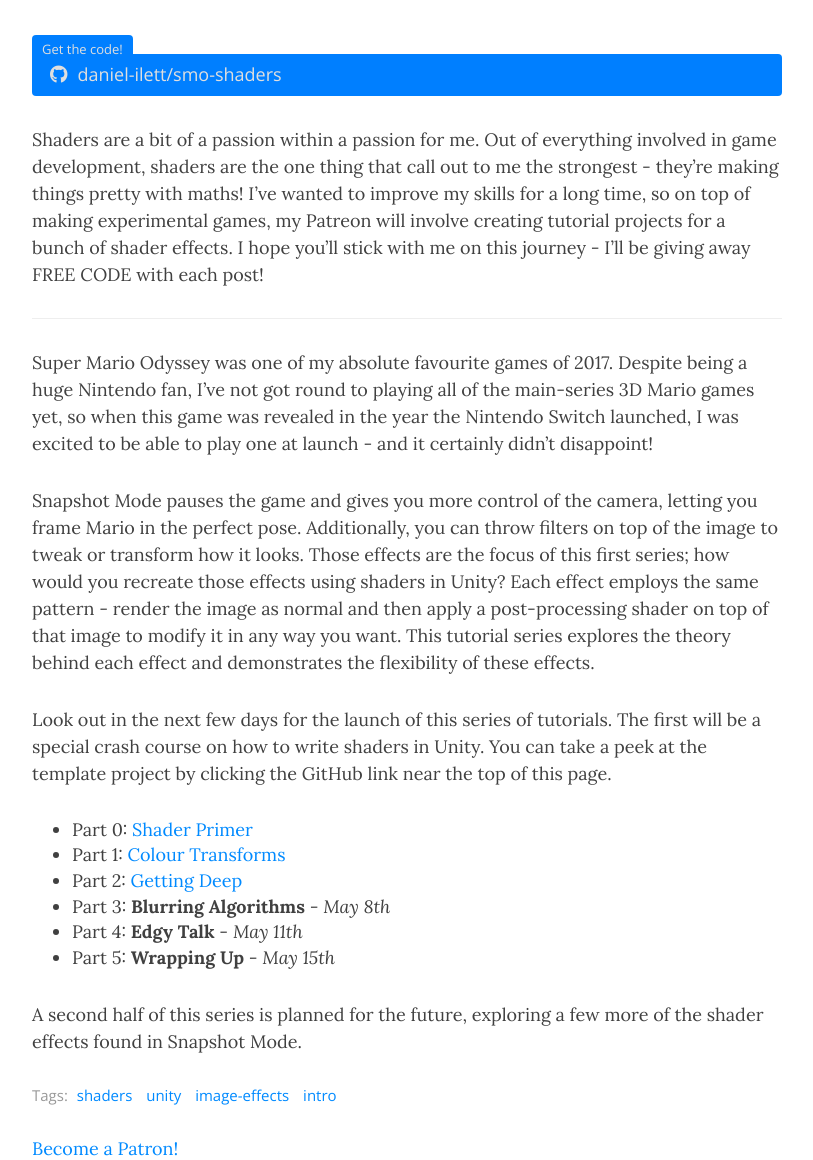
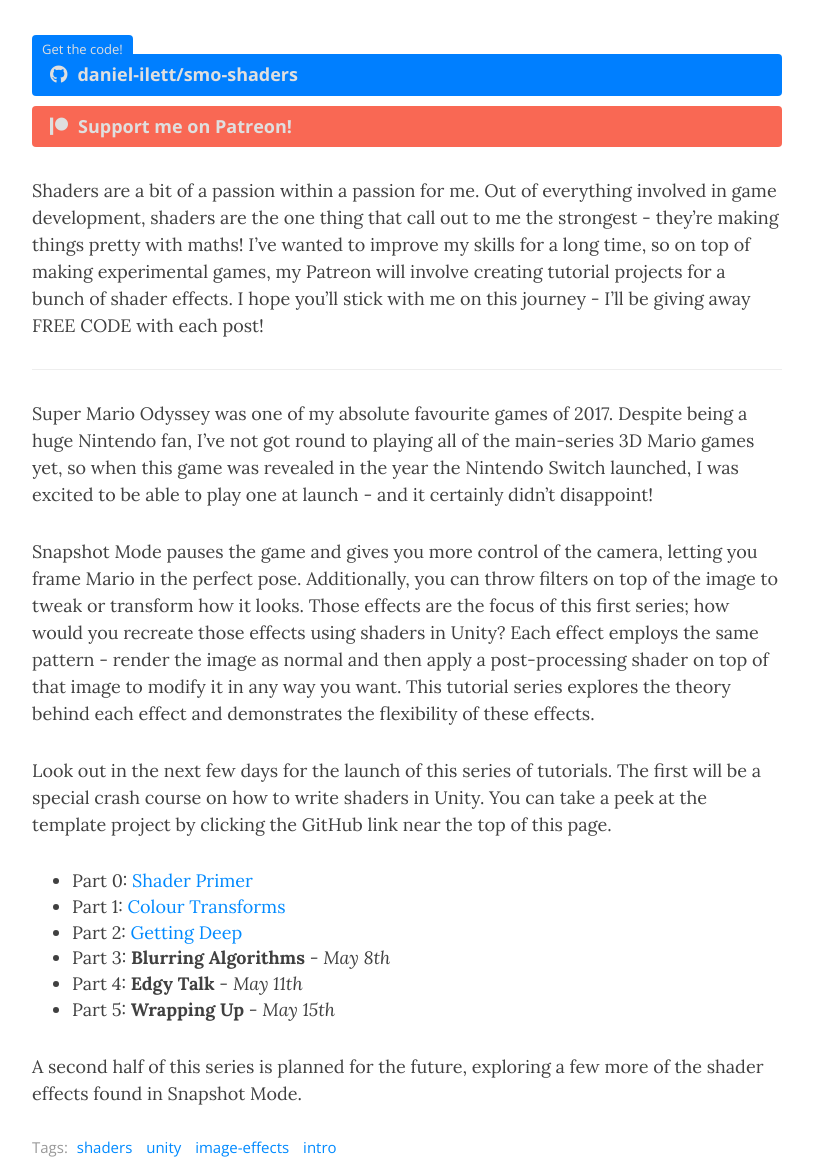
Before and after one commit to daniel-ilett/blog, a Jekyll site: the page built from _posts/2019-04-24-tut1-intro-smo.md, in a window 1280 px wide and 1400 px high, scrolled down 393 px. Shown: the part 193-1353 px from the top of the window, without its empty margins (233-1046 px from the left). Built offline with Jekyll 4.4.1, drawn with Linux system fonts in a browser that asks for light colours; nearby versions of some CDN libraries; comment, search, counter and statistics services are not loaded; grey boxes are pictures that could not be loaded.

Commit message:
Improved Patreon button.

```diff
--- a/_includes/become-patron.html
+++ b/_includes/become-patron.html
@@ -1,2 +1,8 @@
-<a href="https://www.patreon.com/bePatron?u=1011297" data-patreon-widget-type="become-patron-button">Become a Patron!</a><script async src="https://c6.patreon.com/becomePatronButton.bundle.js"></script>
-<br/>
+<!--<a href="https://www.patreon.com/bePatron?u=1011297" data-patreon-widget-type="become-patron-button">Become a Patron!</a><script async src="https://c6.patreon.com/becomePatronButton.bundle.js"></script>
+<br/>-->
+
+<a href="https://www.patreon.com/bePatron?u=1011297" id="patreon-button-link" target="_blank">
+    <div class="patreon-button">
+      <i class="fab fa-patreon patreon-icon"></i><span>Support me on Patreon!</span>
+    </div>
+  </a>
--- a/_layouts/post.html
+++ b/_layouts/post.html
@@ -22,25 +22,9 @@
           </div>
         </a>
 
-        <!--
-        <div id="header-gh-btns">
-          {% if page.gh-badge.size > 0 %}
-            {% for badge in page.gh-badge %}
-              {% case badge %}
-                {% when 'star'%}
-                  <iframe src="https://ghbtns.com/github-btn.html?user={{ gh_user }}&repo={{ gh_repo }}&type=star&count=true" frameborder="0" scrolling="0" width="60px" height="20px"></iframe>
-                {% when 'watch'%}
-                  <iframe src="https://ghbtns.com/github-btn.html?user={{ gh_user }}&repo={{ gh_repo }}&type=watch&v=2&count=true" frameborder="0" scrolling="0" width="60px" height="20px"></iframe>
-                {% when 'fork'%}
-                  <iframe src="https://ghbtns.com/github-btn.html?user={{ gh_user }}&repo={{ gh_repo }}&type=fork&count=true" frameborder="0" scrolling="0" width="60px" height="20px"></iframe>
-                {% when 'follow'%}
-                  <iframe src="https://ghbtns.com/github-btn.html?user={{ gh_user }}&type=follow&count=true" frameborder="0" scrolling="0" width="180px" height="20px"></iframe>
-              {% endcase %}
-            {% endfor %}
-          {% endif %}
-        </div>
-        -->
       {% endif %}
+
+      {% include become-patron.html %}
 
       <article role="main" class="blog-post">
         {{ content }}
@@ -58,8 +42,6 @@
           {% endif %}
         </div>
       {% endif %}
-
-      {% include become-patron.html %}
 
       {% if page.social-share %}
         {% include social-share.html %}
--- a/css/main.css
+++ b/css/main.css
@@ -804,6 +804,7 @@
 
 .gh-button {
   font-family: 'Open Sans', 'Helvetica Neue', Helvetica, Arial, sans-serif;
+  font-weight: bold;
   background-color: #007fff;
   border-radius: 4px;
   color: #dfdfdf;
@@ -816,6 +817,22 @@
   padding-right: 10px;
 }
 
+.patreon-button {
+  font-family: 'Open Sans', 'Helvetica Neue', Helvetica, Arial, sans-serif;
+  font-weight: bold;
+  background-color: #f96854;
+  border-radius: 4px;
+  color: #dfdfdf;
+  padding: 8px;
+  margin-top: 10px;
+  margin-bottom: 10px;
+}
+
+.patreon-icon {
+  padding-left: 10px;
+  padding-right: 10px;
+}
+
 .center-image
 {
     margin: 0 auto;
```
